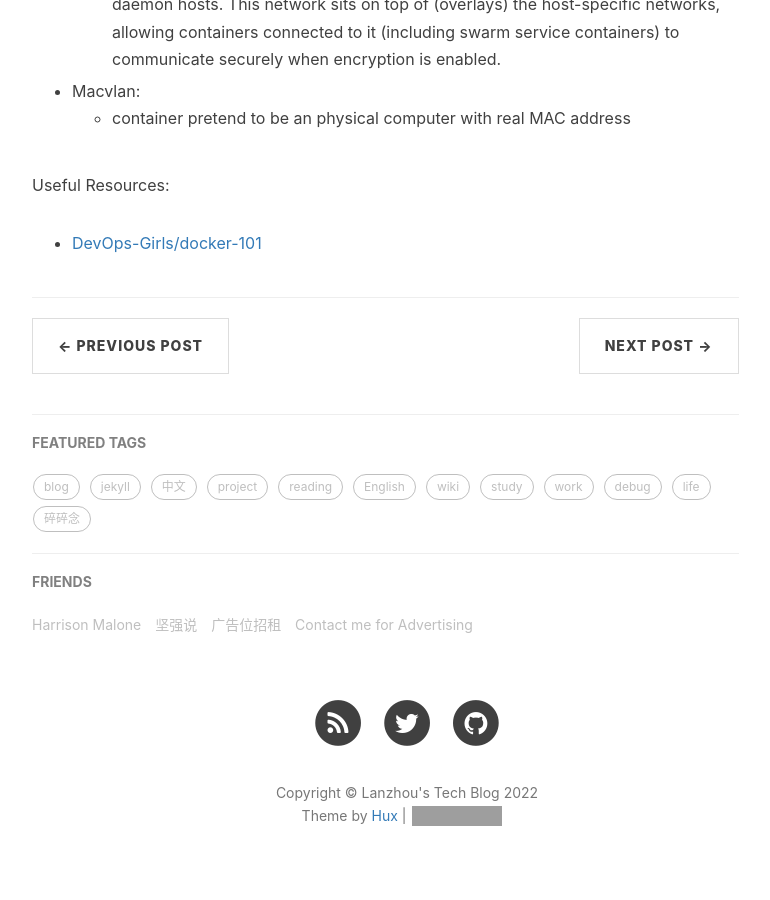
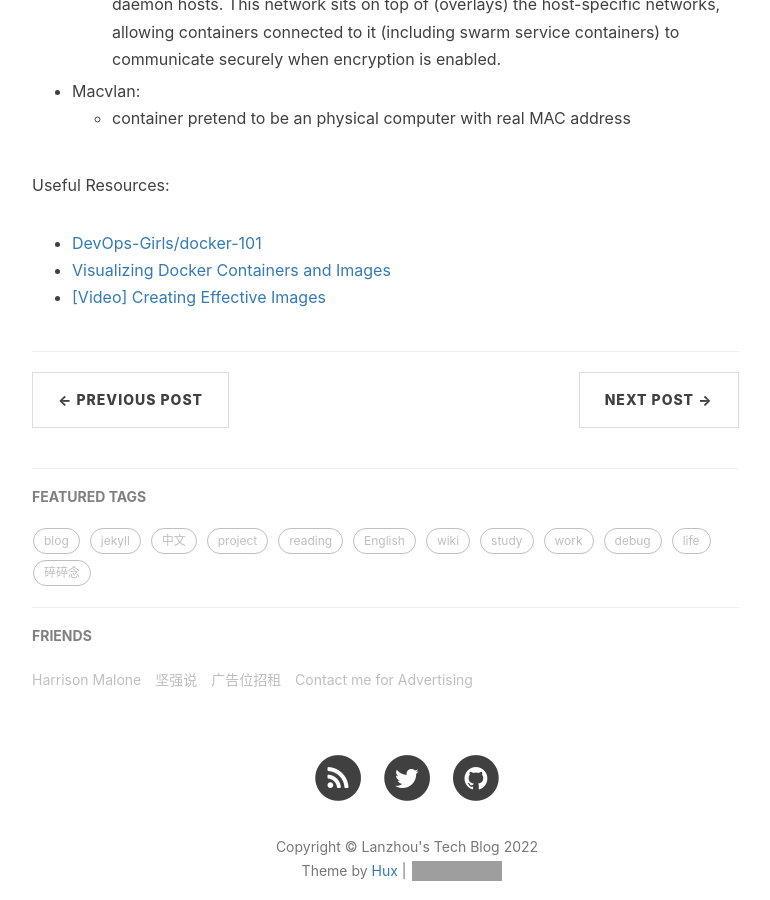
Before and after one commit to Lanzhou-J/Lanzhou-J.github.io, a Jekyll site: the page built from _posts/2022-02-15-DevOps-05-Docker.md, in a window 1280 px wide and 900 px high, scrolled down 6099 px. Shown: the whole window, without its empty margins (233-1003 px from the left). Built offline with Jekyll 4.4.1, drawn with Linux system fonts in a browser that asks for light colours; nearby versions of some CDN libraries; comment, search, counter and statistics services are not loaded; grey boxes are pictures that could not be loaded.

Commit message:
add useful resources

```diff
--- a/_posts/2022-02-15-DevOps-05-Docker.md
+++ b/_posts/2022-02-15-DevOps-05-Docker.md
@@ -119,3 +119,5 @@ The reason why Docker is so powerful, so popular is that multiple isolated docke
 Useful Resources:
 
 - [DevOps-Girls/docker-101](https://github.com/DevOps-Girls/docker-101)
+- [Visualizing Docker Containers and Images](http://merrigrove.blogspot.com/2015/10/visualizing-docker-containers-and-images.html)
+- [[Video] Creating Effective Images](https://www.youtube.com/watch?v=pPsREQbf3PA)
```
